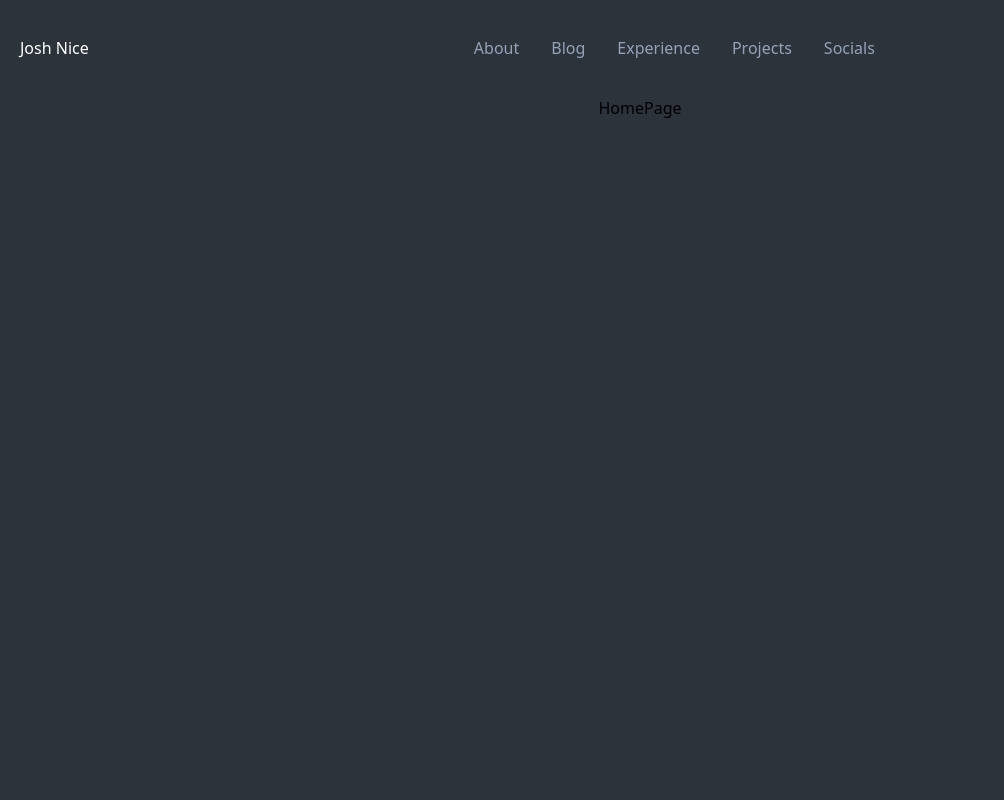
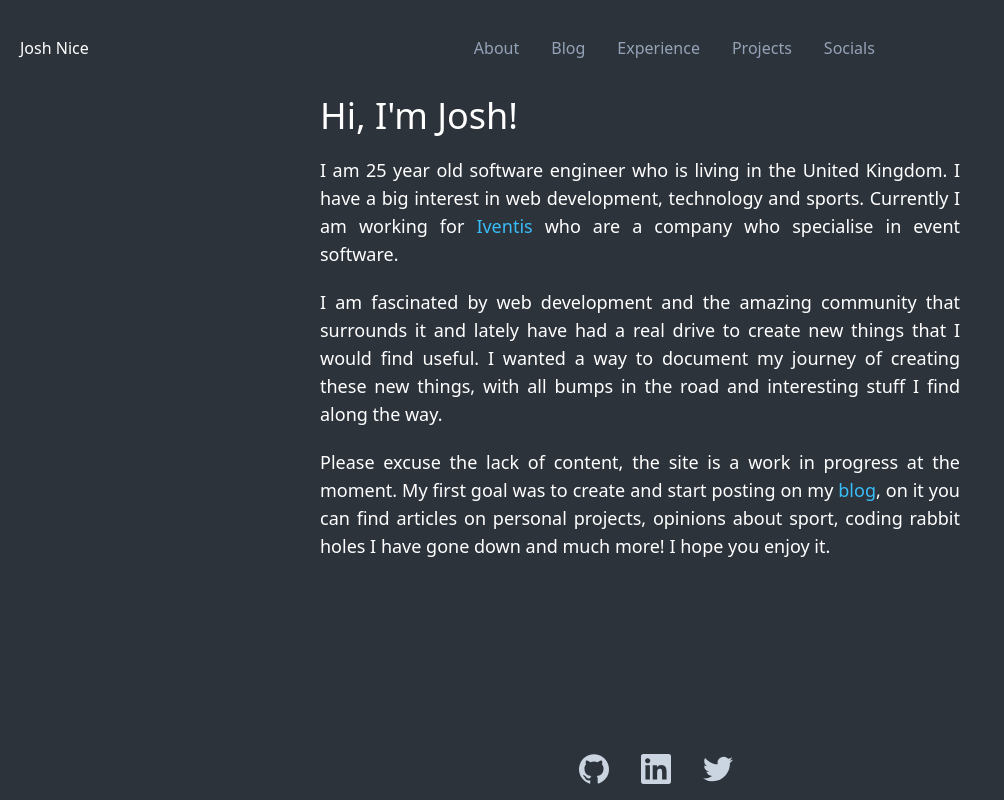
Before and after one commit to joshnice/blog, a React app in the folder frontend/: page / in a window 1280 px wide. Shown: the whole page, without its empty margins (0-1004 px from the left). Built offline with nearby package versions, Linux system fonts and the light colour scheme; the HTML template or start-up script is replaced by a standard one.

Commit message:
Made homepage

```diff
--- a/frontend/package.json
+++ b/frontend/package.json
@@ -12,7 +12,8 @@
     "hamburger-react": "^2.5.0",
     "react": "^18.2.0",
     "react-dom": "^18.2.0",
-    "react-router-dom": "^6.11.0"
+    "react-router-dom": "^6.11.0",
+    "react-icons": "^4.8.0"
   },
   "devDependencies": {
     "@joshnice/types": "file:../common/types",
--- /dev/null
+++ b/frontend/src/components/footer.tsx
@@ -0,0 +1,15 @@
+import { SiGithub, SiLinkedin, SiTwitter } from "react-icons/si/index";
+
+export const Footer = () => (
+    <div className="w-full flex flex-grow-1 justify-center gap-8 m-4">
+        <a className="cursor-pointer" href="https://github.com/joshnice" target="_blank">
+            <SiGithub className="text-slate-300 hover:text-white  text-3xl transition-colors duration-500" />
+        </a>
+        <a className="cursor-pointer" href="https://www.linkedin.com/in/josh-nice-496a71162/" target="_blank">
+            <SiLinkedin className="text-slate-300 hover:text-white  text-3xl transition-colors duration-500" />
+        </a>
+        <a className="cursor-pointer" href="https://twitter.com/joshnicee" target="_blank">
+            <SiTwitter className="text-slate-300 hover:text-white  text-3xl transition-colors duration-500" />
+        </a>
+    </div>
+);
--- a/frontend/src/index.css
+++ b/frontend/src/index.css
@@ -5,9 +5,17 @@
 body {
     box-sizing: border-box;
     background-color: #2d333b;
+    height: 100%;
 }
 
 html {
+    height: 100%;
     overflow-x: hidden;
     margin-right: calc(-1 * (100vw - 100%));
-  }
+}
+
+#root {
+    height: 100%;
+    display: flex;
+    flex-direction: column;
+}
--- a/frontend/src/pages/home.tsx
+++ b/frontend/src/pages/home.tsx
@@ -1,5 +1,28 @@
 import { FunctionComponent } from "react";
+import { PageContainer } from "../components/page-container";
+import { useNavigate } from "react-router-dom";
+import { blogPage } from "../constants-and-types/constants";
+import { Footer } from "../components/footer";
 
 export const HomePage: FunctionComponent = () => {
-    return <div>HomePage</div>
+
+    const navigate = useNavigate();
+
+    const onBlogClick = () => {
+        navigate(blogPage.path);
+    }
+
+    return (
+        <PageContainer className="flex">
+            <div className="flex flex-col flex-1 justify-between">
+                <div className="flex flex-col gap-5 ">
+                    <h3 className="text-white text-4xl">Hi, I'm Josh!</h3>
+                    <p className="text-white text-lg text-justify">I am 25 year old software engineer who is living in the United Kingdom. I have a big interest in web development, technology and sports. Currently I am working for <a className="text-sky-400 hover:underline" href={"https://www.iventis.co.uk/"}>Iventis</a> who are a company who specialise in event software.</p>
+                    <p className="text-white text-lg text-justify"> I am fascinated by web development and the amazing community that surrounds it and lately have had a real drive to create new things that I would find useful. I wanted a way to document my journey of creating these new things, with all bumps in the road and interesting stuff I find along the way. </p>
+                    <p className="text-white text-lg text-justify">Please excuse the lack of content, the site is a work in progress at the moment. My first goal was to create and start posting on my <a className="text-sky-400 hover:underline hover:cursor-pointer" onClick={onBlogClick}>blog</a>, on it you can find articles on personal projects, opinions about sport, coding rabbit holes I have gone down and much more! I hope you enjoy it.</p>
+                </div>
+                <Footer />
+            </div>
+        </PageContainer>
+    )
 }
```
Also changed, not shown: 1 other file (tests, documents, lock files or other folders).
